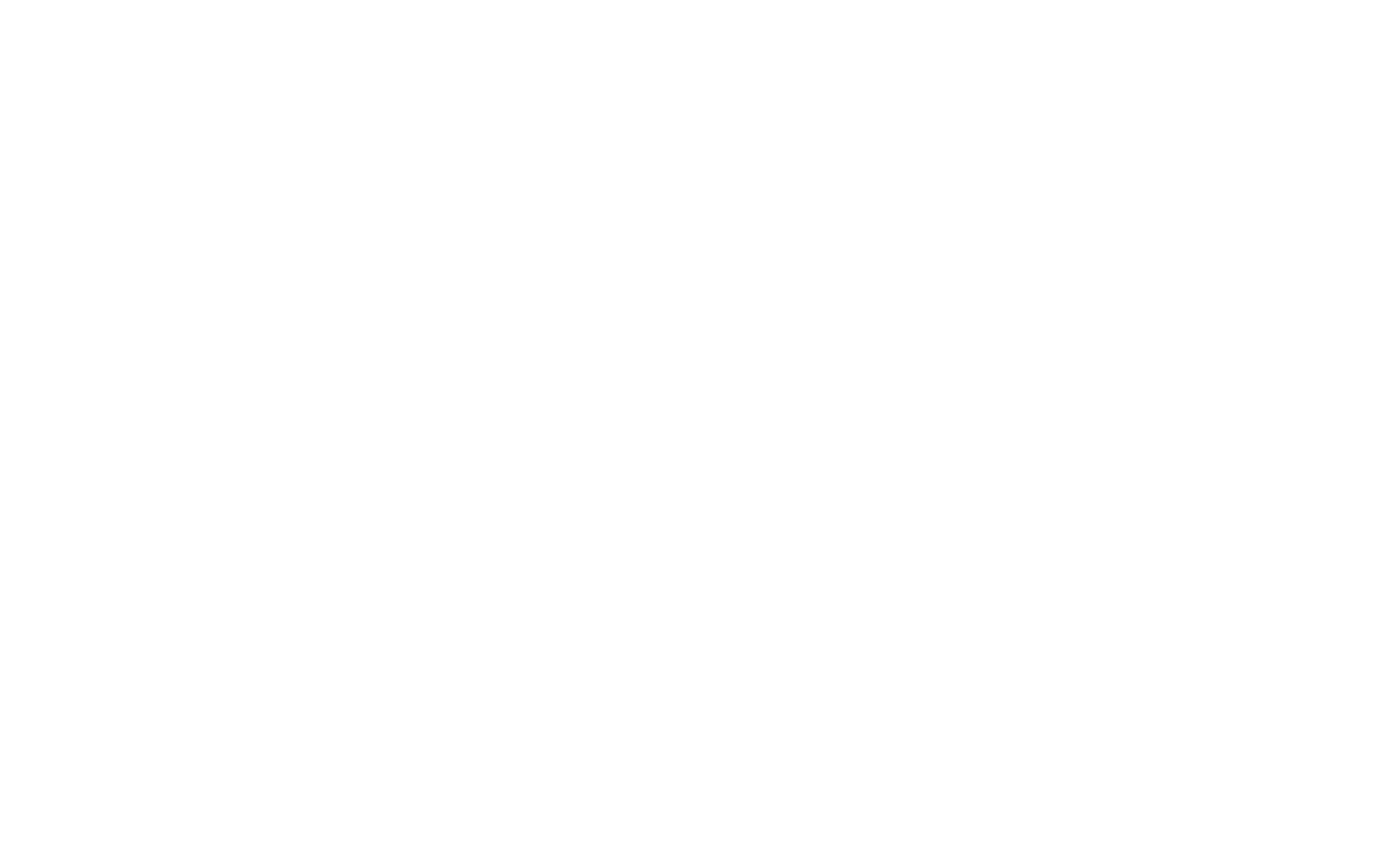
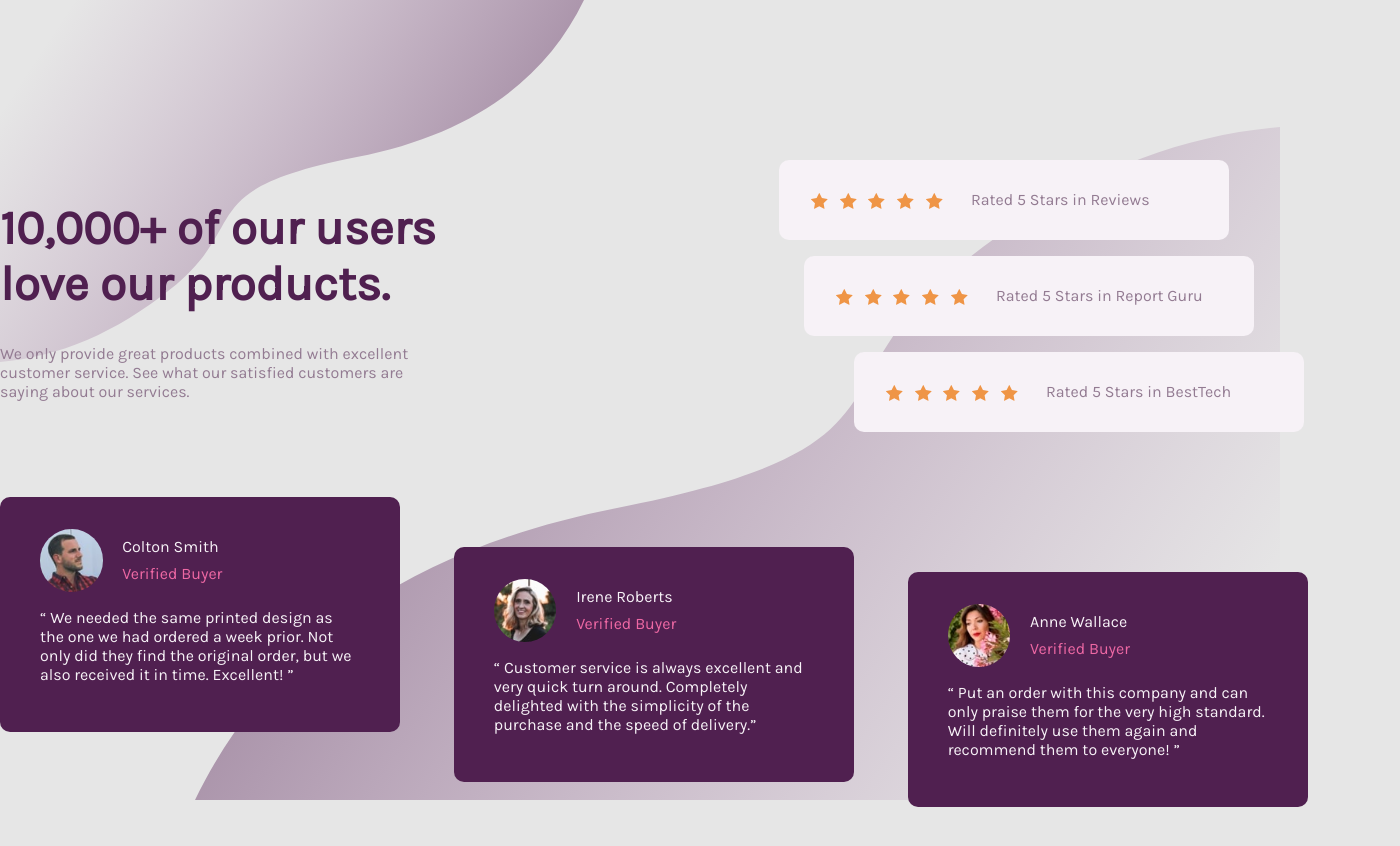
Before and after one commit to Practicas-CSS-Basico/Reto-5, a plain HTML site: page index.html in a window 1280 px wide. Shown: the whole page, 1400 px wide, since content can reach past the window. Before the commit the page ends 800 px from the top, so only its background shows below. Drawn offline with Linux system fonts and the light colour scheme.

Commit message:
Práctica terminada

```diff
--- a/css/styles.css
+++ b/css/styles.css
@@ -3,6 +3,8 @@ Colores
   dark-purple: hsl(300, 43%, 22%)
   pink:hsl(333, 80%, 67%)
   purple: hsl(303, 10%, 53%)
+  soft-white: hsl(300, 24%, 96%)
+  background-color: hsl(0, 0%, 90%);
 
 Fuente de la página
   https://fonts.google.com/specimen/Karla
@@ -14,5 +16,112 @@ Fuente de la página
 }
 
 body {
+  width: 1400px;
+  margin: 10em auto;
+  font-family: 'Karla', sans-serif;
   background-color: hsl(0, 0%, 90%);
 }
+
+.bg-image{
+  position: absolute;
+  z-index: -1;
+}
+
+.bg-image--top{
+  top: 0;
+  left: 0;
+}
+
+.bg-image--bottom{
+  bottom: 0;
+  right: 0;
+}
+
+.header,
+.aside{
+  display: inline-block;
+  width: 450px;
+}
+
+.header{
+  margin-right: 400px;
+  margin-bottom: 5em;
+}
+
+.main-title{
+  font-size: 3rem;
+  color:hsl(300, 43%, 22%);
+}
+
+.main-subtitle{
+  color: hsl(303, 10%, 53%);
+}
+
+.rate{
+  position: relative;
+  margin-bottom: 1em;
+  padding: 0 2em;
+  border-radius: 10px;
+  line-height: 5;
+  background-color: hsl(300, 24%, 96%);
+}
+
+.rate__text{
+  margin-left: 1em;
+  color: hsl(303, 10%, 53%);
+}
+
+.rate__star{
+  vertical-align: middle;
+  margin-right: .5em;
+}
+
+.rate--first{
+  left: -75px;
+}
+
+.rate--second{
+  left: -50px;
+}
+
+.testimonial{
+  position: relative;
+  display: inline-block;
+  width: 400px;
+  margin-right: 50px;
+  padding: 2em 2.5em;
+  border-radius: 10px;
+  color: hsl(300, 24%, 96%);
+  background-color: hsl(300, 43%, 22%);
+}
+
+.testimonial--second{
+  top:50px;
+}
+
+.testimonial--third{
+  top:75px;
+}
+
+.user{
+  width: 250px;
+}
+
+.user__image{
+  border-radius: 50%;
+  max-width: 25%;
+}
+.user__image,
+.user__info{
+  display: inline-block;
+  vertical-align: middle;
+}
+
+.user__name,
+.user__category{
+  margin: .5em 1em;
+}
+
+.user__category{
+  color: hsl(333, 80%, 67%);
+}
--- a/index.html
+++ b/index.html
@@ -3,9 +3,96 @@
   <head>
     <meta charset="UTF-8" />
     <meta name="viewport" content="width=device-width, initial-scale=1.0" />
+    <link rel="preconnect" href="https://fonts.googleapis.com" />
+    <link rel="preconnect" href="https://fonts.gstatic.com" crossorigin />
+    <link
+      href="https://fonts.googleapis.com/css2?family=Karla:wght@200;400&display=swap"
+      rel="stylesheet"
+    />
+    <link rel="stylesheet" href="css/styles.css" />
     <title>Social proof section</title>
   </head>
   <body>
-
+    <img class="bg-image bg-image--top" src="assets/images/bg-pattern-top.svg" alt="background image top">
+    <img class="bg-image bg-image--bottom" src="assets/images/bg-pattern-bottom.svg" alt="background image bottom">
+    <header class="header">
+      <h1 class="main-title">10,000+ of our users love our products.</h1>
+      <p class="main-subtitle">We only provide great products combined with excellent customer service.
+        See what our satisfied customers are saying about our services.</p>
+    </header>
+    <aside class="aside">
+      <div class="rate rate--first">
+        <img src="assets/images/icon-star.svg" alt="icon star" class="rate__star">
+        <img src="assets/images/icon-star.svg" alt="icon star" class="rate__star">
+        <img src="assets/images/icon-star.svg" alt="icon star" class="rate__star">
+        <img src="assets/images/icon-star.svg" alt="icon star" class="rate__star">
+        <img src="assets/images/icon-star.svg" alt="icon star" class="rate__star">
+        <span class="rate__text">Rated 5 Stars in Reviews</span>
+      </div>
+      <div class="rate rate--second">
+        <img src="assets/images/icon-star.svg" alt="icon star" class="rate__star">
+        <img src="assets/images/icon-star.svg" alt="icon star" class="rate__star">
+        <img src="assets/images/icon-star.svg" alt="icon star" class="rate__star">
+        <img src="assets/images/icon-star.svg" alt="icon star" class="rate__star">
+        <img src="assets/images/icon-star.svg" alt="icon star" class="rate__star">
+        <span class="rate__text">Rated 5 Stars in Report Guru</span>
+      </div>
+      <div class="rate">
+        <img src="assets/images/icon-star.svg" alt="icon star" class="rate__star">
+        <img src="assets/images/icon-star.svg" alt="icon star" class="rate__star">
+        <img src="assets/images/icon-star.svg" alt="icon star" class="rate__star">
+        <img src="assets/images/icon-star.svg" alt="icon star" class="rate__star">
+        <img src="assets/images/icon-star.svg" alt="icon star" class="rate__star">
+        <span class="rate__text">Rated 5 Stars in BestTech</span>
+      </div>
+    </aside>
+    <main>
+      <article class="testimonial">
+        <div class="user">
+          <img
+            src="assets/images/image-colton.jpg"
+            alt=""
+            class="user__image"
+          />
+          <div class="user__info">
+            <p class="user__name">Colton Smith</p>
+            <p class="user__category">Verified Buyer</p>
+          </div>
+        </div>
+        <p class="testimonial__text">
+          “ We needed the same printed design as the one we had ordered a week
+          prior. Not only did they find the original order, but we also received
+          it in time. Excellent! ”
+        </p>
+      </article>
+      <article class="testimonial testimonial--second">
+        <div class="user">
+          <img src="assets/images/image-irene.jpg" alt="" class="user__image" />
+          <div class="user__info">
+            <p class="user__name">Irene Roberts</p>
+            <p class="user__category">Verified Buyer</p>
+          </div>
+        </div>
+        <p class="testimonial__text">
+          “ Customer service is always excellent and very quick turn around.
+          Completely delighted with the simplicity of the purchase and the speed
+          of delivery.”
+        </p>
+      </article>
+      <article class="testimonial testimonial--third">
+        <div class="user">
+          <img src="assets/images/image-anne.jpg" alt="" class="user__image" />
+          <div class="user__info">
+            <p class="user__name">Anne Wallace</p>
+            <p class="user__category">Verified Buyer</p>
+          </div>
+        </div>
+        <p class="testimonial__text">
+          “ Put an order with this company and can only praise them for the very
+          high standard. Will definitely use them again and recommend them to
+          everyone! ”
+        </p>
+      </article>
+    </main>
   </body>
 </html>
```
